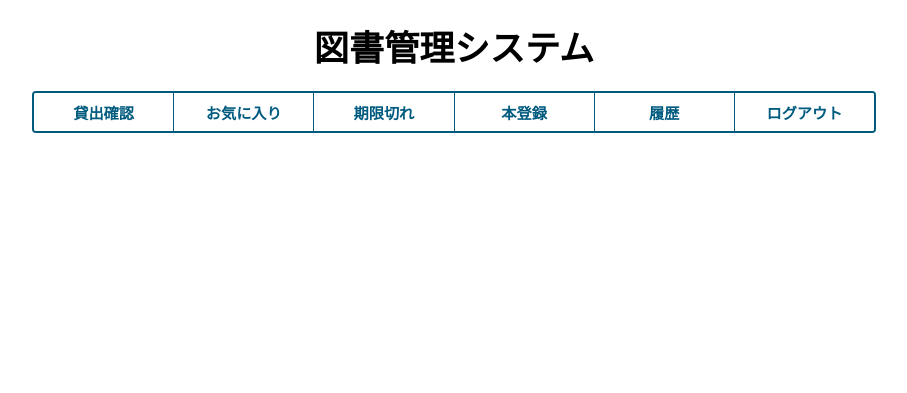
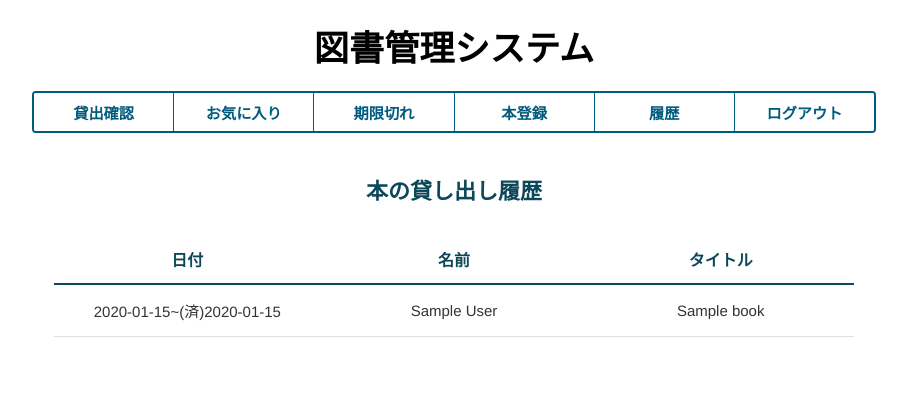
Before and after one commit to NishiguchiToma/Library-Management, a PHP site: page /history.php in a window 1280 px wide. Shown: the top 393 px of the page, without its empty margins (186-1093 px from the left). Run offline with PHP 8.4, Linux system fonts and the light colour scheme; tables that the repository leaves empty hold one stand-in row (values such as "Sample post").

Commit message:
history.phpとcss

```diff
--- /dev/null
+++ b/project/css/history.css
@@ -0,0 +1,58 @@
+/* ページ全体の基本設定 */
+body {
+    font-family: "Helvetica Neue", Arial, sans-serif;
+    color: #333;
+    margin: 0;
+    padding: 0;
+    background-color: #fff;
+}
+
+/* 「本の貸し出し履歴」などの見出しデザイン */
+h1 {
+    font-size: 22px;
+    color: #0d475a;
+    text-align: center;
+    margin-top: 0px;
+    margin-bottom: 30px;
+}
+
+/* テーブル（表）全体のデザイン */
+table {
+    width: 100%;
+    max-width: 800px;
+    margin: 0 auto; /* 画面中央に配置 */
+    border-collapse: collapse; /* 線の重なりをなくす */
+    table-layout: fixed; /* 3つの列の幅を均等に固定する */
+}
+
+/* テーブルの見出し（th） */
+th {
+    color: #0d475a;
+    font-size: 16px;
+    font-weight: bold;
+    padding: 12px 20px;
+    text-align: center;
+    width: 33.33%;
+    border-bottom: 2px solid #0d475a; /* 見出し下のきれいな横線 */
+}
+
+/* テーブルのデータ部分（td） */
+td {
+    padding: 15px 20px;
+    font-size: 15px;
+    text-align: center;
+    width: 33.33%;
+    border-bottom: 1px solid #e0e0e0; /* 行ごとの薄い境界線 */
+}
+
+/* ★ PHPを変更しなくても、データがない行（colspan="3"）に同じ調整が効くようにしています */
+td[colspan="3"] {
+    border-bottom: none;
+    font-weight: bold;   /* 太字にする */
+    padding-top: 35px;   /* 文字をもう少し下に下げる */
+}
+
+/* 未返却の予定日（(未)の部分）を赤色にする赤字強調 */
+.yotei-red {
+    color: red;
+}
--- a/project/history.php
+++ b/project/history.php
@@ -1 +1,71 @@
-<?php require 'menu.php'; ?>
+<?php
+require 'menu.php';
+require 'config/database.php';
+
+try {
+    $sql = "SELECT
+                l.rental_day,
+                l.return_day,
+                l.yotei,
+                u.name,
+                b.title
+            FROM lending l
+            LEFT JOIN users u ON l.user_id = u.user_id
+            LEFT JOIN book b ON l.book_id = b.book_id
+            ORDER BY l.rental_day DESC";
+
+    $stmt = $pdo->query($sql);
+    $histories = $stmt->fetchAll(PDO::FETCH_ASSOC);
+
+} catch (PDOException $e) {
+    $error_message = "データベース接続エラー: " . htmlspecialchars($e->getMessage(), ENT_QUOTES, 'UTF-8');
+}
+?>
+<!DOCTYPE html>
+<html lang="ja">
+<head>
+    <meta charset="UTF-8">
+    <title>本の貸し出し履歴 - 図書館管理システム</title>
+    <link rel="stylesheet" href="css/history.css">
+</head>
+<body>
+
+    <h1>本の貸し出し履歴</h1>
+
+    <?php if (isset($error_message)): ?>
+        <p style="color: red;"><?= $error_message ?></p>
+    <?php else: ?>
+        <table>
+            <thead>
+                <tr>
+                    <th>日付</th>
+                    <th>名前</th>
+                    <th>タイトル</th>
+                </tr>
+            </thead>
+            <tbody>
+                <?php if (empty($histories)): ?>
+                    <tr>
+                        <td colspan="3" style="text-align: center;">需要無いから誰も借りてない</td>
+                    </tr>
+                <?php else: ?>
+                    <?php foreach ($histories as $row): ?>
+                        <tr>
+                            <td>
+                                <?php if (empty($row['return_day'])): ?>
+                                    <?= htmlspecialchars($row['rental_day'], ENT_QUOTES, 'UTF-8') ?>~(未)<span class="yotei-red"><?= htmlspecialchars($row['yotei'], ENT_QUOTES, 'UTF-8') ?></span>
+                                <?php else: ?>
+                                    <?= htmlspecialchars($row['rental_day'], ENT_QUOTES, 'UTF-8') ?>~(済)<?= htmlspecialchars($row['return_day'], ENT_QUOTES, 'UTF-8') ?>
+                                <?php endif; ?>
+                            </td>
+                            <td><?= htmlspecialchars($row['name'] ?? '', ENT_QUOTES, 'UTF-8') ?></td>
+                            <td><?= htmlspecialchars($row['title'] ?? '', ENT_QUOTES, 'UTF-8') ?></td>
+                        </tr>
+                    <?php endforeach; ?>
+                <?php endif; ?>
+            </tbody>
+        </table>
+    <?php endif; ?>
+
+</body>
+</html>
```
